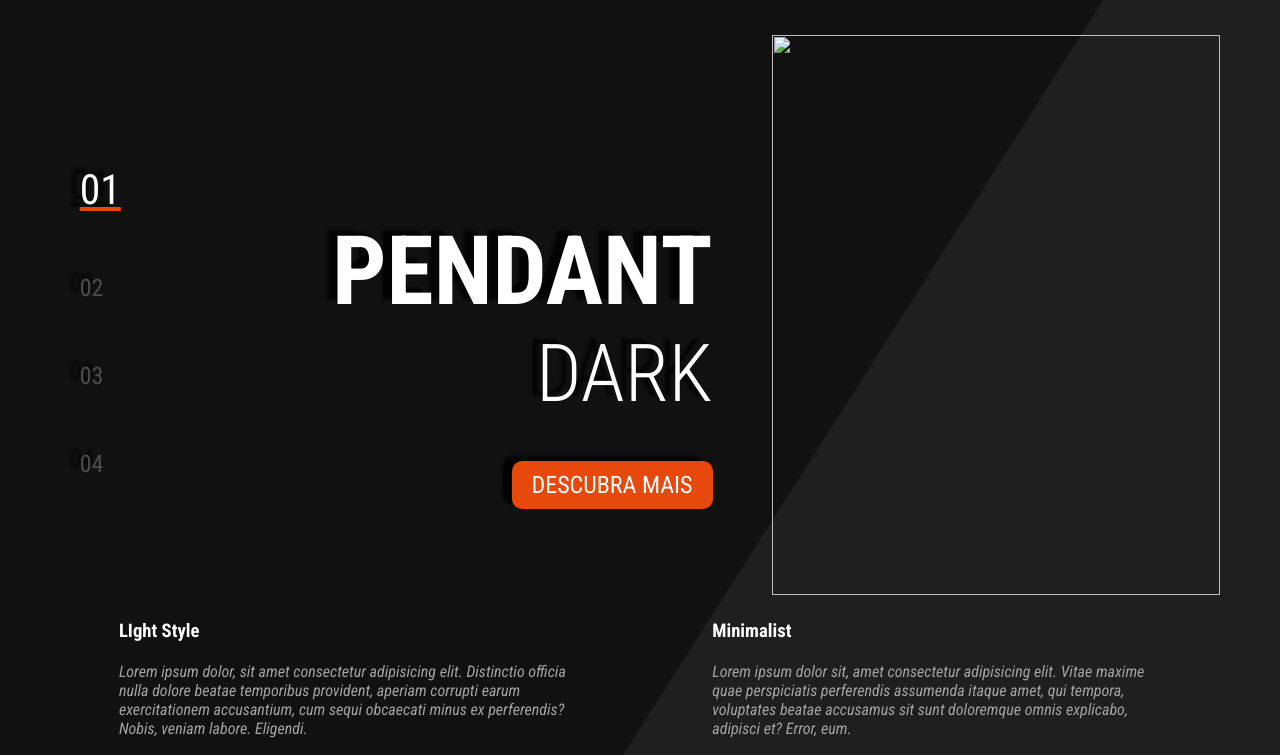
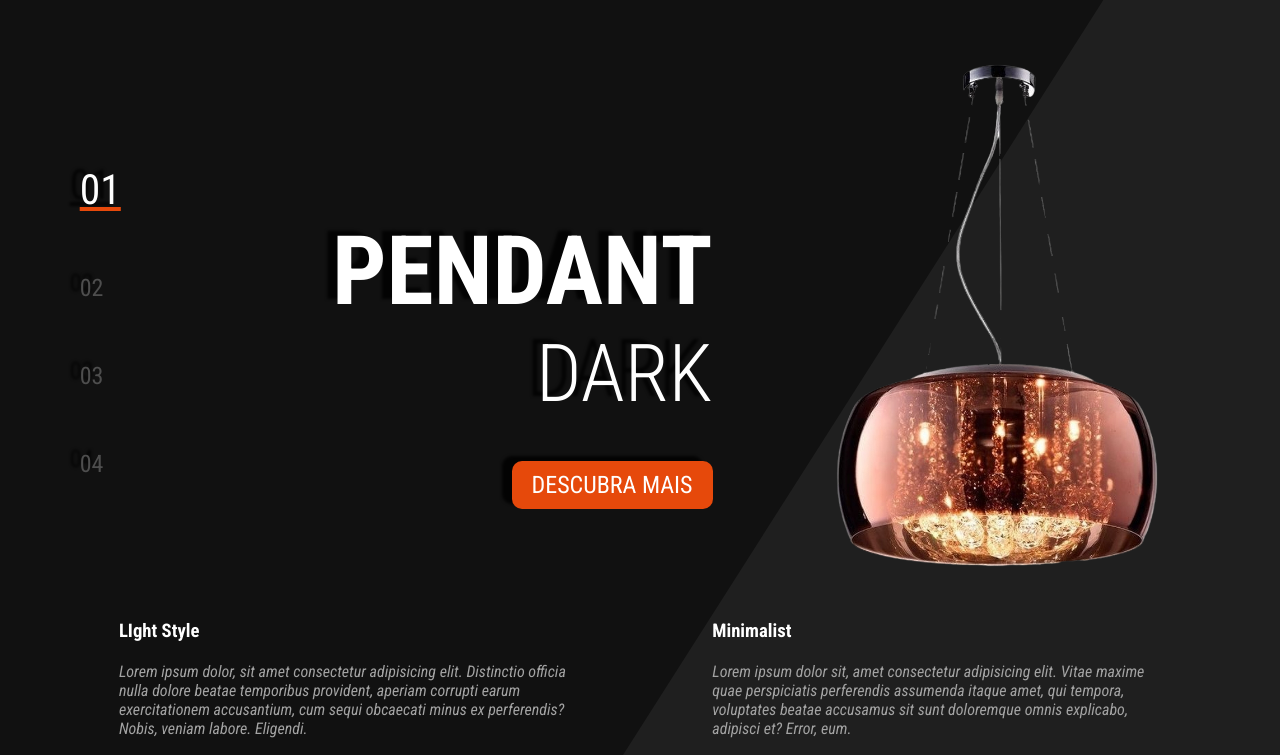
Before and after one commit to vahmm/landing-page, a plain HTML site: page index.html in a window 1280 px wide. Shown: the part 45-800 px from the top of the page. Drawn offline with nearby package versions, Linux system fonts and the light colour scheme; the site is published under a folder, as on GitHub Pages, so addresses that start at the root find nothing.

Commit message:
Update index.html

```diff
--- a/index.html
+++ b/index.html
@@ -40,7 +40,7 @@
                 </div>
             </div>
             <div class="image">
-                <img src="/image/Lustre.png" alt="">
+                <img src="image/Lustre.png" alt="">
             </div>
         </div>
         <div class="text-chamada">
```
